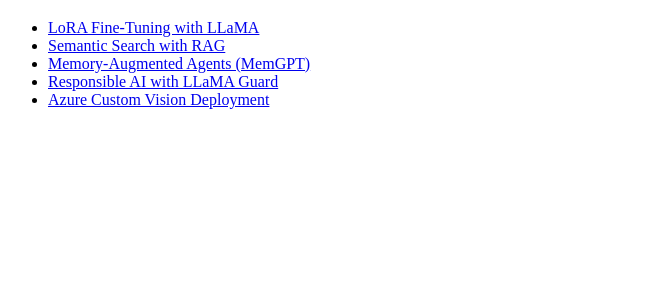
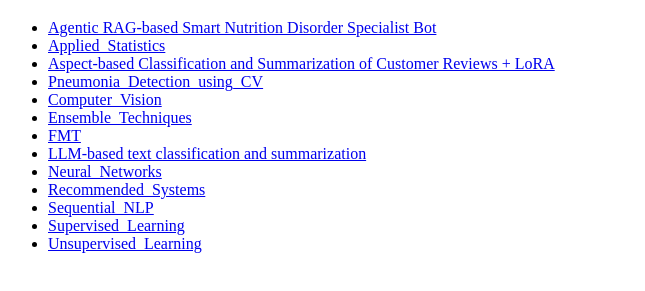
Before and after one commit to madhjosh/AI-ML-GenAI-Projects, a plain HTML site: page index.html in a window 1280 px wide. Shown: the part 61-352 px from the top of the page, without its empty margins (0-645 px from the left). Drawn offline with Linux system fonts and the light colour scheme.

Commit message:
Update index.html

```diff
--- a/index.html
+++ b/index.html
@@ -6,11 +6,19 @@
 <body>
   <h1>AI/ML & GenAI Projects – Madhavi Joshi</h1>
   <ul>
-    <li><a href="llama-lora.html">LoRA Fine-Tuning with LLaMA</a></li>
-    <li><a href="rag-search.html">Semantic Search with RAG</a></li>
-    <li><a href="memgpt-agent.html">Memory-Augmented Agents (MemGPT)</a></li>
-    <li><a href="llama-guard.html">Responsible AI with LLaMA Guard</a></li>
-    <li><a href="azure-vision.html">Azure Custom Vision Deployment</a></li>
+    <li><a href="Agentic RAG-based Smart Nutrition Disorder Specialist Bot.html">Agentic RAG-based Smart Nutrition Disorder Specialist Bot</a></li>
+    <li><a href="Applied_Statistics_Project_Solution.html">Applied_Statistics</a></li>
+    <li><a href="Aspect-based Classification and Summarization of Customer Reviews + LoRA.html">Aspect-based Classification and Summarization of Customer Reviews + LoRA</a></li>
+    <li><a href="Capstone_Pneumonia_Detection_using_CV_Milestone.html">Pneumonia_Detection_using_CV</a></li>
+    <li><a href="Computer_Vision_Project_Solution.html">Computer_Vision</a></li>
+    <li><a href="Ensemble_Techniques_Project_Solution.html">Ensemble_Techniques</a></li>
+    <li><a href="FMT_Project_Solution.html">FMT</a></li>
+    <li><a href="LLM-based text classification and summarization.html">LLM-based text classification and summarization</a></li>
+    <li><a href="Neural_Networks_Project_Solution.html">Neural_Networks</a></li>
+    <li><a href="Recommended_Systems_Project_Solution.html">Recommended_Systems</a></li>
+    <li><a href="Sequential_NLP_Project_Solution.html">Sequential_NLP</a></li>
+    <li><a href="Supervised_Learning_Project_Solution.html">Supervised_Learning</a></li>
+    <li><a href="Unsupervised_Learning_Project_Solution.html">Unsupervised_Learning</a></li>
   </ul>
 </body>
 </html>
```
